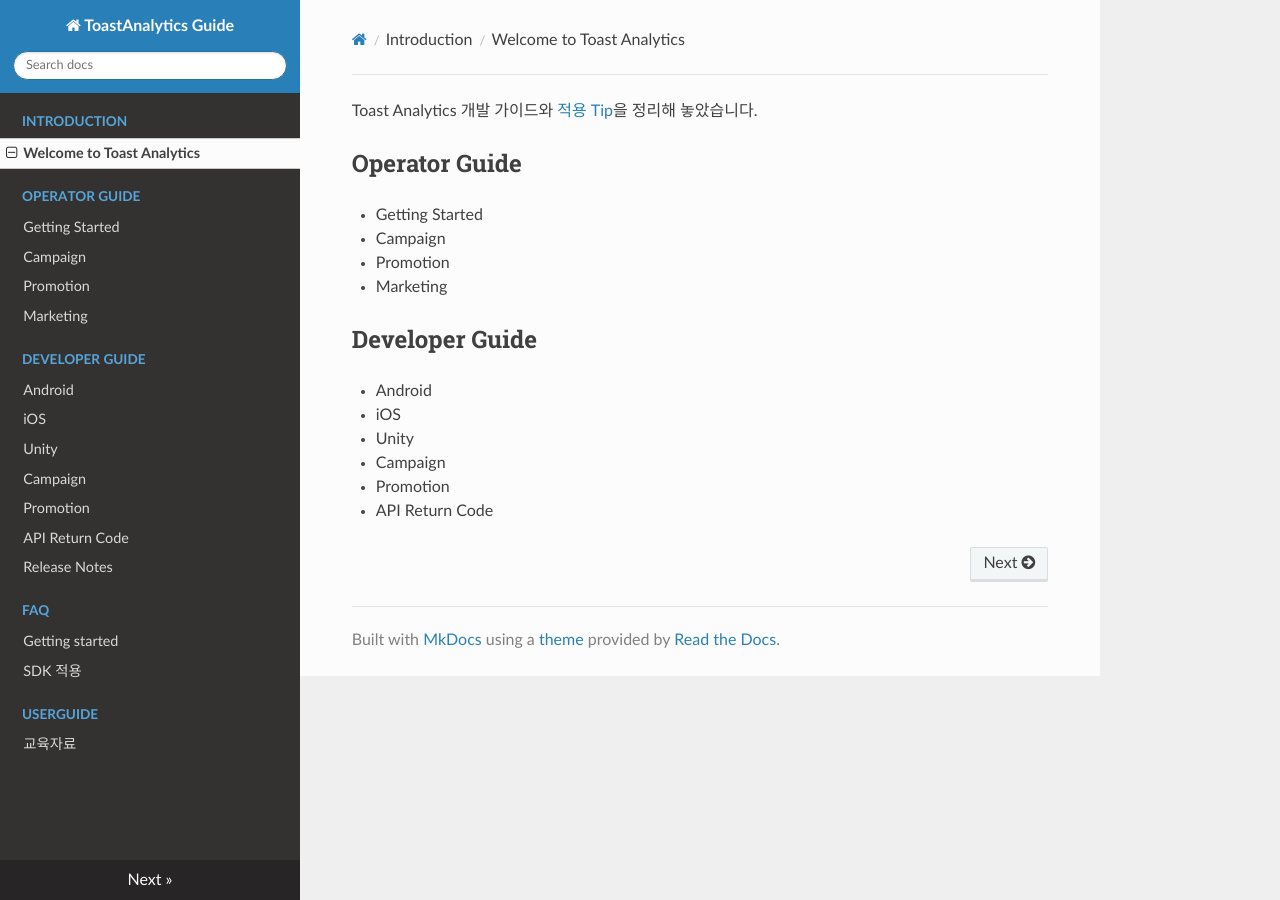
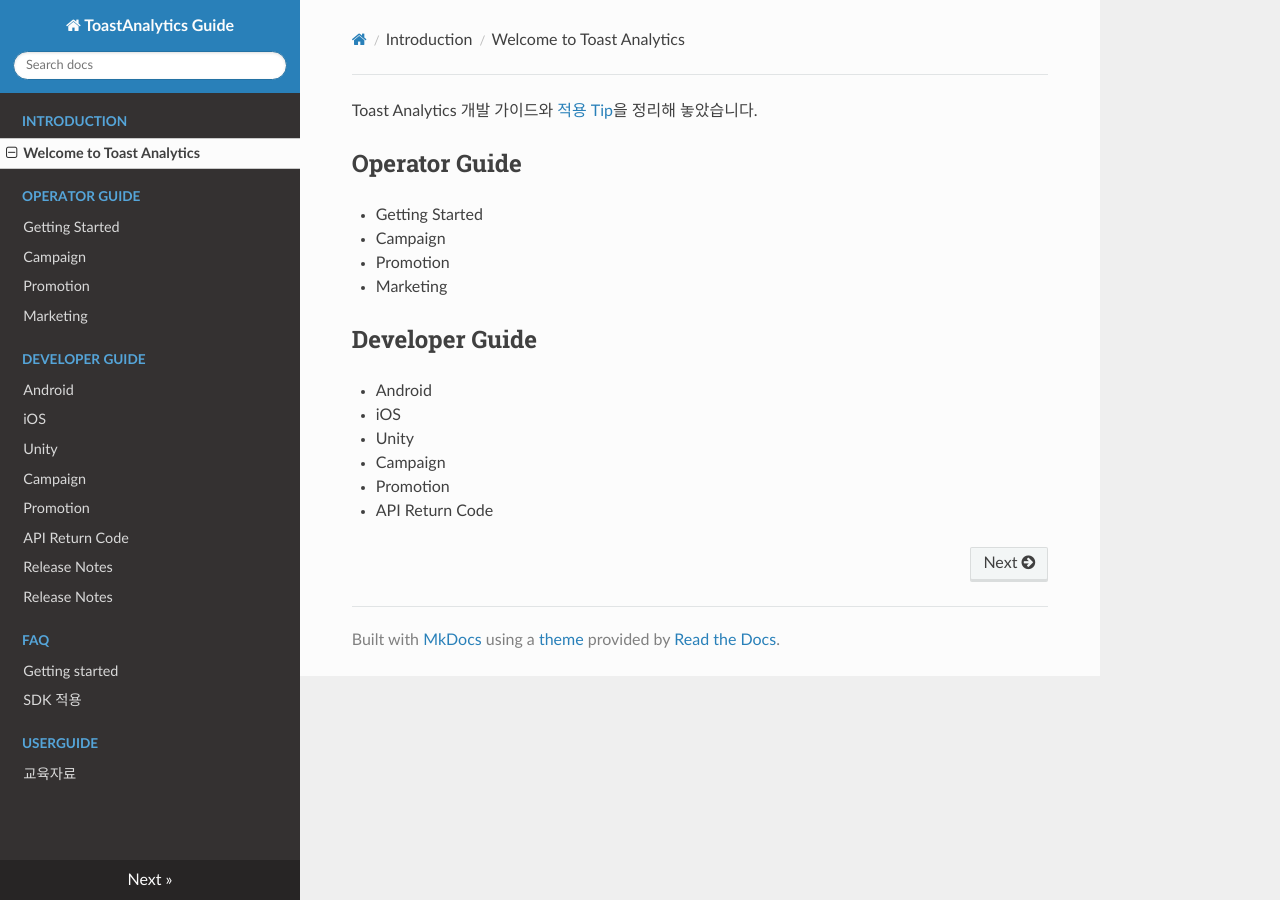
Before and after one commit to ToastAnalytics/ToastAnalytics, an MkDocs documentation site: the page built from docs/index.md, in a window 1280 px wide. Built offline with MkDocs 1.6.1, drawn with Linux system fonts in a browser that asks for light colours; nearby versions of some CDN libraries; old or Windows-style settings are respelled for this version of MkDocs.

Commit message:
Update mkdocs.yml

```diff
--- a/mkdocs.yml
+++ b/mkdocs.yml
@@ -23,4 +23,5 @@
 - ['FAQ/Getting started.md', 'FAQ', 'Getting started']
 - ['FAQ/SDK.md', 'FAQ', 'SDK 적용']
 
+- ['Developer/10. Release Notes.md', 'Developer Guide', 'Release Notes']
 - ['Developer/11. UserGuide.md', 'UserGuide', '교육자료']
```
